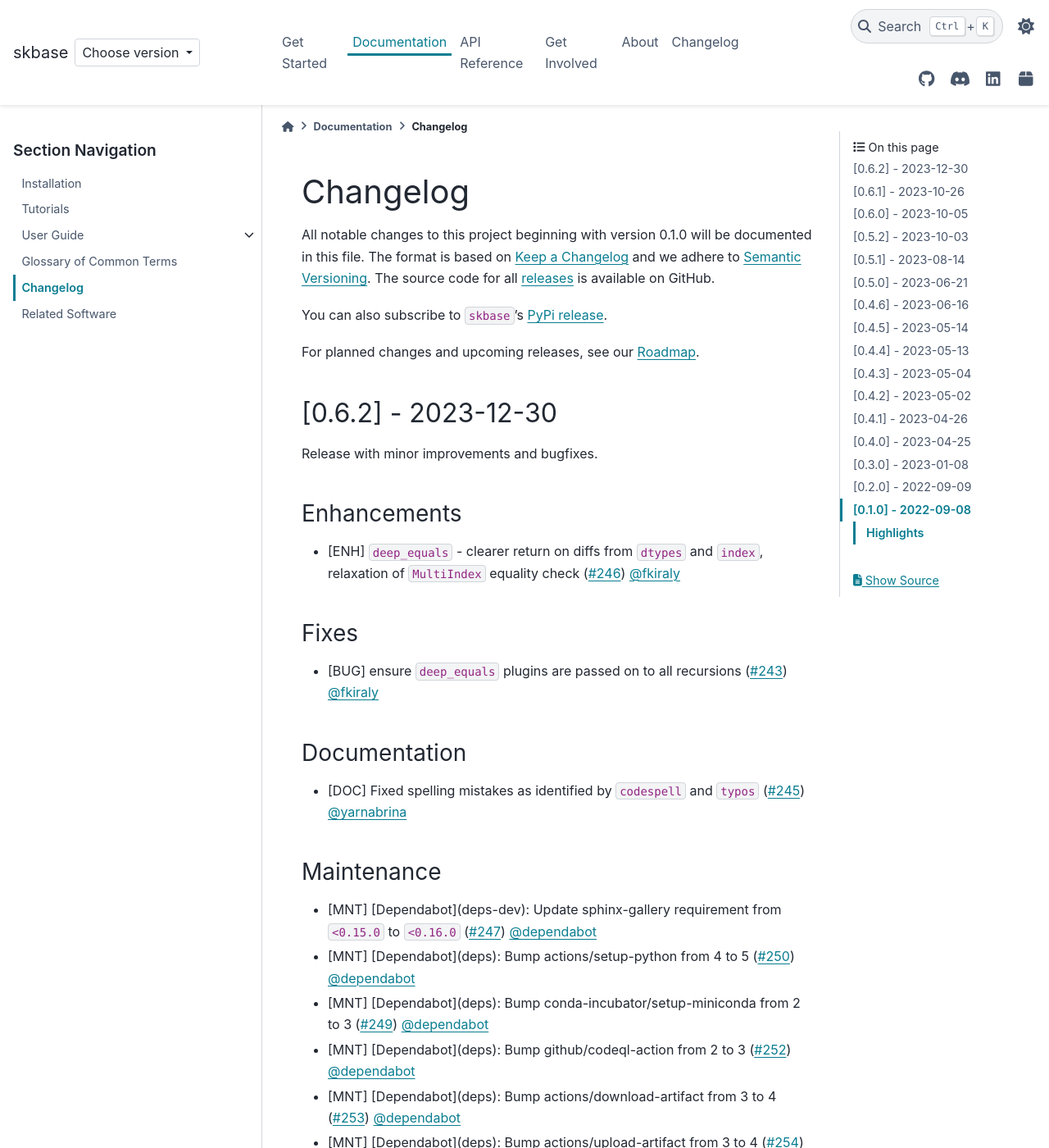
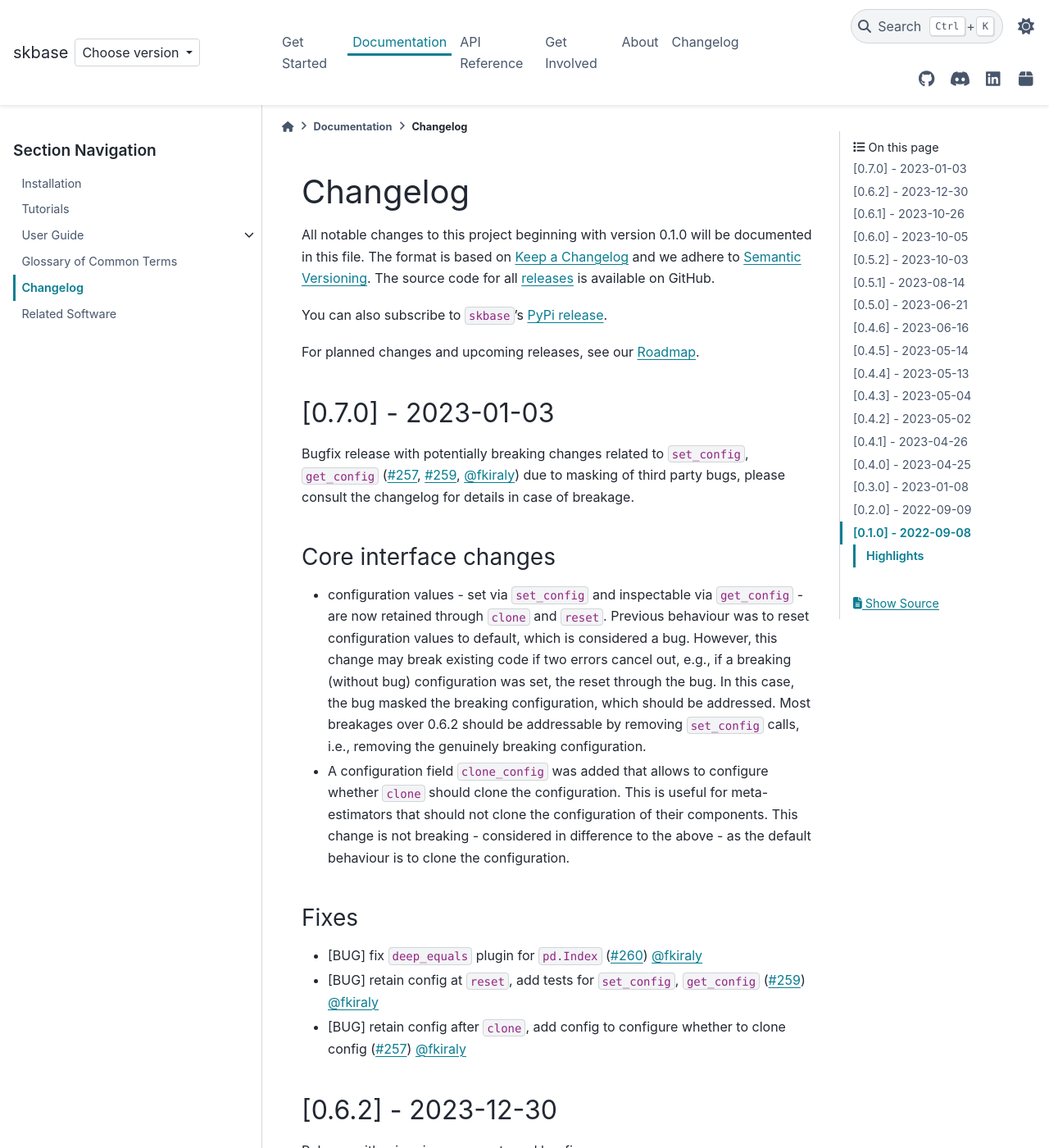
Before and after one commit to sktime/skbase, a Sphinx documentation site: the page built from docs/source/user_documentation/changelog.rst, in a window 1280 px wide and 1400 px high. Shown: the whole window at 82% size. Built offline with Sphinx 7.4.7 and the PyData theme 0.15.4, drawn with Linux system fonts in a browser that asks for light colours; comment, search, counter and statistics services are not loaded.

Commit message:
changelog

```diff
--- a/docs/source/user_documentation/changelog.rst
+++ b/docs/source/user_documentation/changelog.rst
@@ -13,6 +13,43 @@
 `PyPi release <https://libraries.io/pypi/scikit-base>`_.
 
 For planned changes and upcoming releases, see our :ref:`roadmap`.
+
+
+[0.7.0] - 2023-01-03
+====================
+
+Bugfix release with potentially breaking changes related to
+``set_config``, ``get_config`` (:pr:`257`, :pr:`259`, :user:`fkiraly`)
+due to masking of third party bugs,
+please consult the changelog for details in case of breakage.
+
+Core interface changes
+----------------------
+
+* configuration values - set via ``set_config`` and inspectable via ``get_config`` -
+  are now retained through ``clone`` and ``reset``.
+  Previous behaviour was to reset configuration values to default,
+  which is considered a bug. However, this change may break existing code
+  if two errors cancel out, e.g.,
+  if a breaking (without bug) configuration was set, the reset through the bug.
+  In this case, the bug masked the breaking configuration, which should be addressed.
+  Most breakages over 0.6.2 should be addressable by removing ``set_config`` calls,
+  i.e., removing the genuinely breaking configuration.
+* A configuration field ``clone_config`` was added that allows to configure
+  whether ``clone`` should clone the configuration.
+  This is useful for meta-estimators that
+  should not clone the configuration of their components.
+  This change is not breaking - considered in difference to the above - as
+  the default behaviour is to clone the configuration.
+
+Fixes
+-----
+
+* [BUG] fix ``deep_equals`` plugin for ``pd.Index`` (:pr:`260`) :user:`fkiraly`
+* [BUG] retain config at ``reset``, add tests for ``set_config``, ``get_config``
+  (:pr:`259`) :user:`fkiraly`
+* [BUG] retain config after ``clone``, add config to configure whether to clone config
+  (:pr:`257`) :user:`fkiraly`
 
 
 [0.6.2] - 2023-12-30
```
